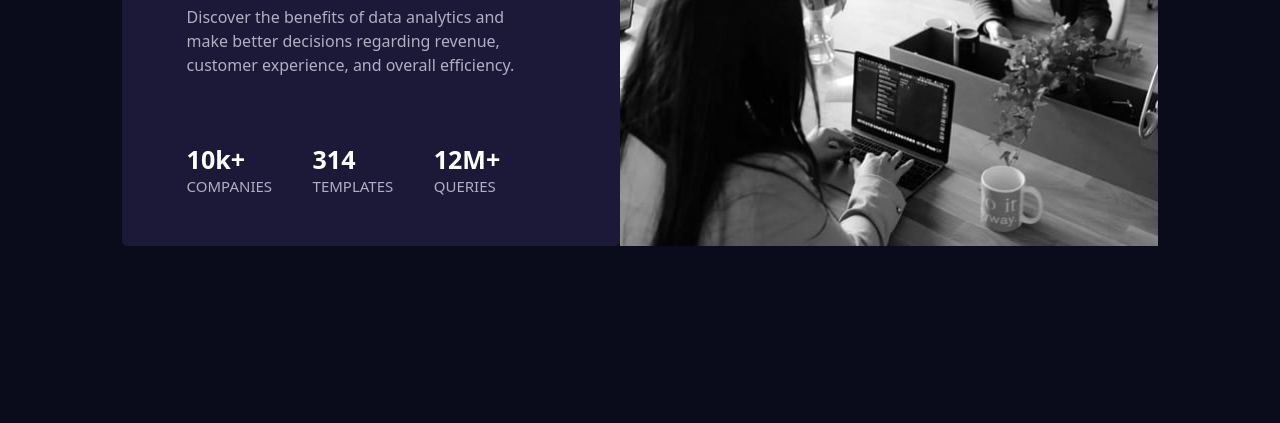
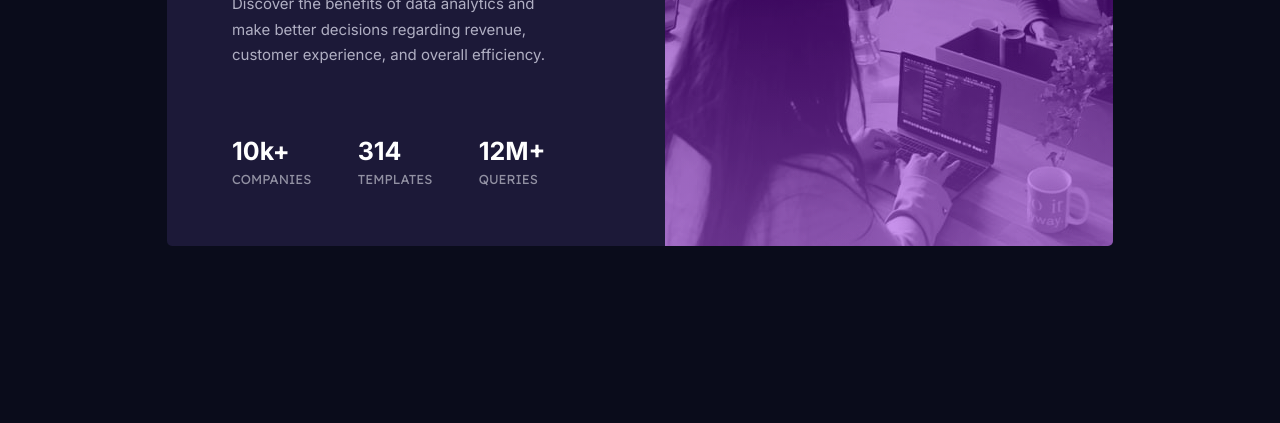
Before and after one commit to AcmeGamers/Stats-Preview-Card, a plain HTML site: page index.html in a window 1280 px wide. Shown: the part 377-800 px from the top of the page. Drawn offline with Linux system fonts and the light colour scheme.

Commit message:
done with the computer interface

```diff
--- a/index.html
+++ b/index.html
@@ -14,11 +14,15 @@
 
     <title>Frontend Mentor | Stats preview card component</title>
 
-    <!-- - Family: [Inter](https://fonts.google.com/specimen/Inter)
-- Weights: 400, 700
+    <link
+      rel="stylesheet"
+      href="https://fonts.googleapis.com/css2?family=Inter:wght@400;700&family=Lexend+Deca:wght@400&display=swap"
+    />
 
-- Family: [Lexend Deca](https://fonts.google.com/specimen/Lexend+Deca)
-- Weights: 400 -->
+    <link
+      href="https://fonts.googleapis.com/css2?family=Lexend+Deca:wght@400;700&display=swap"
+      rel="stylesheet"
+    />
 
     <link rel="stylesheet" href="styles.css" />
   </head>
@@ -40,7 +44,7 @@
           <li class="column">12M+ <span>queries</span></li>
         </ul>
       </div>
-      <img class="width-50" src="images/image-header-desktop.jpg" alt="" />
+      <div class="image width-35"></div>
     </main>
   </body>
 </html>
--- a/styles.css
+++ b/styles.css
@@ -2,25 +2,29 @@
   --bg: #0a0c1b;
   --white: #ffffff;
 
-  --primary: #a660d6;
+  --primary: rgb(166, 96, 214);
   --primary-dark: #1c1938;
+  --primary-shadow: rgba(167, 96, 214, 0.63);
 
   --text-color: #b0afc3;
 
-  --font: "", system-ui;
+  --font-1: "Inter", system-ui;
+  --font-2: "Lexend Deca", system-ui;
 }
 
 body {
   margin: 0;
   background: var(--bg);
   color: var(--text-color);
-  font-family: var(--font);
+  font-family: var(--font-1);
+  font-size: 15px;
 }
 
+/* Card Styling */
 .card {
   background: var(--primary-dark);
   height: 445px;
-  border-radius: 5px;
+  border-radius: 5px 0 0 5px;
   padding: 0 25px;
 }
 .card div {
@@ -30,35 +34,43 @@ body {
 .card ul {
   width: 70%;
 }
-img {
+/* Image Styling */
+.image {
   height: 445px;
+  border-radius: 0 5px 5px 0;
+  background: linear-gradient(rgb(67 0 110 / 64%), var(--primary-shadow)),
+    url(images/image-header-desktop.jpg);
+  filter: contrast(1.2);
 }
 
+/* Text Appearance */
 h1 {
   color: var(--white);
+  letter-spacing: 1.3px;
+  font-size: 31px;
 }
 h1 span {
   color: var(--primary);
 }
+p {
+  line-height: 1.7;
+}
+
 .list li {
   font-weight: 900;
   color: white;
   font-size: 25px;
 }
 .list li span {
+  padding: 5px 0;
   font-weight: 300;
-  color: #b0afc3;
+  color: #9291a3;
   text-transform: uppercase;
-  font-size: 15px;
-}
-p {
-  line-height: 1.5;
+  font-size: 13px;
+  font-family: var(--font-2);
 }
 
 /* Predefined CSS */
-.flex {
-  display: flex;
-}
 .row {
   display: flex;
   flex-direction: row;
@@ -70,12 +82,6 @@ p {
 .hr-center {
   align-items: center;
 }
-.hr-right {
-  align-items: flex-end;
-}
-.vr-top {
-  align-items: flex-start;
-}
 .vr-center {
   justify-content: center;
 }
@@ -85,17 +91,8 @@ p {
 .space-between {
   justify-content: space-between;
 }
-.space-around {
-  justify-content: space-around;
-}
 .space-evenly {
   justify-content: space-evenly;
-}
-.flex-wrap {
-  flex-wrap: wrap;
-}
-.flex-nowrap {
-  flex-wrap: nowrap;
 }
 .screen-height {
   height: 100vh;
```
